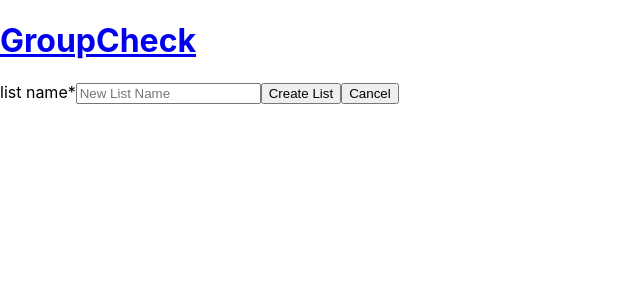
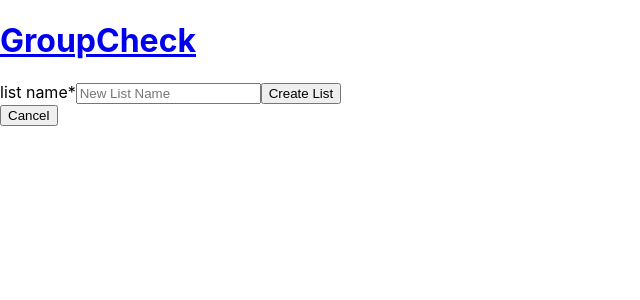
Before and after one commit to DefinitelyNotJonathan/GroupCheck, a React (Create React App) app: page /add-list in a window 1280 px wide. Shown: the top 300 px of the page, without its empty margins (0-640 px from the left). Built offline with nearby package versions, Linux system fonts and the light colour scheme.

Commit message:
static work

```diff
--- a/src/List/addList.js
+++ b/src/List/addList.js
@@ -7,18 +7,17 @@ class AddList extends React.Component {
 
     render() {
         return (
+            <div>
                 <form onSubmit={((e)=> {
                     e.preventDefault();
                     let data = {
                     name: e.target.listName.value,
-
                     }
                     console.log(data);
                     if(data.name === '') {
                     alert('please complete the required fields');
                     return false;
                     }
-
                     fetch(`${config.API_ENDPOINT}/lists`, {
                     method: 'POST',
                     headers: {
@@ -38,20 +37,18 @@ class AddList extends React.Component {
                     .catch(error => {
                     console.error({ error })
                     })
-
                 } )}>
-
             <label htmlFor='nameInput'>list name*</label>
             <input id='nameInput' type="text" name="listName" placeholder="New List Name"></input>
             <button type="submit">Create List</button>
+        </form>
     <button role='link'
           onClick={() => this.props.history.goBack()}
           className='cancel-button'
         >
           Cancel
         </button>
-
-    </form>
+            </div>
     )}
 }
 
--- a/src/List/listMainNav.js
+++ b/src/List/listMainNav.js
@@ -9,6 +9,7 @@ export default class ListMainNav extends React.Component {
                 <h2>list name here</h2>
                 <Link to="/add-item">Add an item</Link>
                 </nav>
+                <Link to="/home">Back</Link>
             </div>
         )
     }
```
Lines whose indentation alone changed are shown as unchanged.
